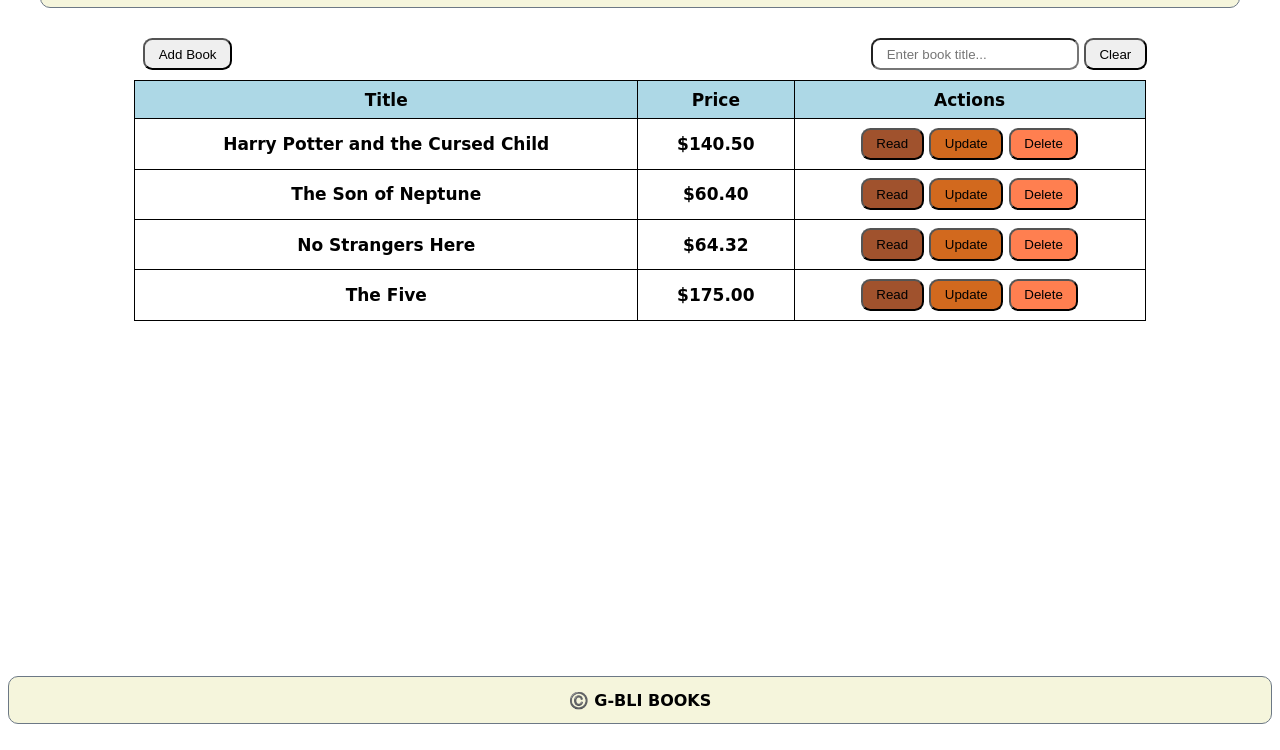
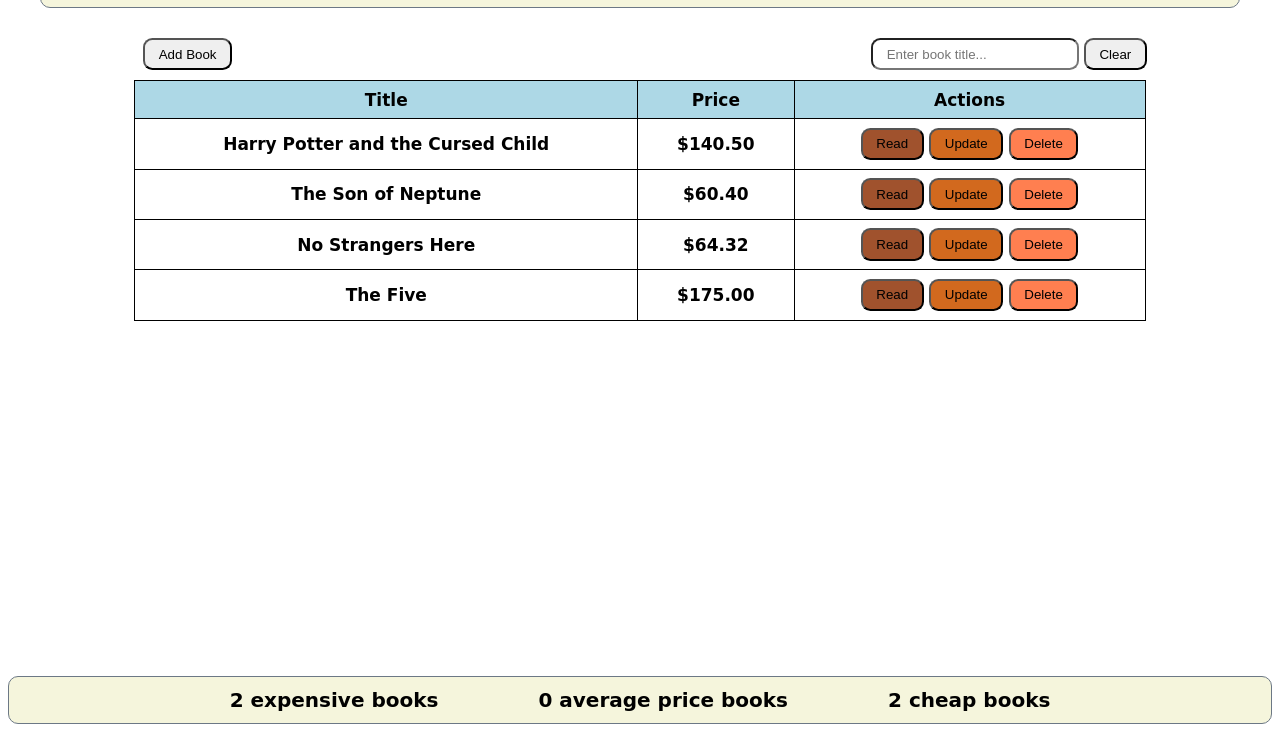
Before and after one commit to avivgib/Book-Sho, a plain HTML site: page index.html in a window 1280 px wide. Shown: the part 66-816 px from the top of the page. Drawn offline with Linux system fonts and the light colour scheme.

Commit message:
Add book statistics to footer

```diff
--- a/css/style.css
+++ b/css/style.css
@@ -223,3 +223,15 @@ pre {
 .hide {
     display: none;
 }
+
+.statistic-container {
+    display: flex;
+    align-items: center;
+    justify-content: center;
+    gap: 100px;
+    font-size: 2.5em;
+}
+
+/* .statistic-container span {
+    color: black;
+} */
--- a/index.html
+++ b/index.html
@@ -8,7 +8,6 @@
   </head>
 
   <body onload="onInit()">
-
     <header>
       <h1>Book Shop</h1>
     </header>
@@ -18,11 +17,17 @@
         <button class="add-book-btn" onclick="onAddBook()">Add Book</button>
 
         <div class="filter-container">
-            <input oninput="onSetFilterBy(event, this)" class="input-filter" type="text"
-                placeholder="Enter book title..." name="by-title" />
-          <button class="clear-btn" onclick="onClearFilter(event)">Clear</button>
+          <input
+            oninput="onSetFilterBy(event, this)"
+            class="input-filter"
+            type="text"
+            placeholder="Enter book title..."
+            name="by-title"
+          />
+          <button class="clear-btn" onclick="onClearFilter(event)">
+            Clear
+          </button>
         </div>
-
       </section>
       <table>
         <thead>
@@ -37,19 +42,24 @@
 
         <div onclick="handleCloseModal(event)" class="backdrop">
           <section class="modal book-details-modal">
-            <button onclick="handleCloseModal(event)" class="close-btn">x</button>
-            <div class="details-container">
-            </div>
+            <button onclick="handleCloseModal(event)" class="close-btn">
+              x
+            </button>
+            <div class="details-container"></div>
           </section>
         </div>
-
       </table>
     </section>
 
     <div class="user-msg hide"></div>
 
     <footer>
-      <h1>©️ G-BLI BOOKS</h1>
+      <!-- <h1>©️ G-BLI BOOKS</h1> -->
+      <h1 class="statistic-container">
+        <article class="expensive-count"><span></span> expensive books</article>
+        <article class="average-count"><span></span> average price books</article>
+        <article class="cheap-count"><span></span> cheap books</article>
+      </h1>
     </footer>
 
     <!-- Model -->
--- a/js/book.controller.js
+++ b/js/book.controller.js
@@ -5,6 +5,7 @@ var gLayout = loadFromStorage(LAYOUT_KEY) || 'table'
 
 function onInit() {
     renderBooks()
+    renderStatistics()
 }
 
 function renderBooks() {
@@ -49,7 +50,7 @@ function renderBookDetailsModal(book) {
                 <img class="book-cover" src="img/${book.imgUrl}" alt="${book.title} cover">
                 <div class="book-info">
                     <article>Title: ${book.title}</article>
-                    <article>Price: ${book.price} ILS</article>
+                    <article>Price: $${book.price}</article>
                     <article>Author: ${book.author}</article>
                     <article>Print Length: ${book.printLength} pages</article>
                     <article>Publisher: ${book.publisher}</article>
@@ -69,6 +70,15 @@ function handleCloseModal(ev) {
     }
 }
 
+function renderStatistics() {
+    const bookStatistics = getBookStatistics()
+
+    document.querySelector('.cheap-count span').innerHTML = bookStatistics.cheap
+    document.querySelector('.average-count span').innerHTML = bookStatistics.average
+    document.querySelector('.expensive-count span').innerHTML = bookStatistics.expensive
+}
+
+
 function onUpdateBook(ev, bookId) {
     ev.stopPropagation()
     const newPrice = +prompt('Enter a new price', bookId.price)
@@ -82,6 +92,7 @@ function onUpdateBook(ev, bookId) {
 
     //DOM
     renderBooks()
+    renderStatistics()
 }
 
 function onRemoveBook(ev, bookId) {
@@ -97,6 +108,7 @@ function onRemoveBook(ev, bookId) {
 
     //DOM
     renderBooks()
+    renderStatistics()
 }
 
 function onAddBook() {
@@ -112,6 +124,7 @@ function onAddBook() {
 
     //DOM
     renderBooks()
+    renderStatistics()
 }
 
 function onSetFilterBy(ev, elInput) {
@@ -123,6 +136,7 @@ function onSetFilterBy(ev, elInput) {
 
     //DOM
     renderBooks()
+    renderStatistics()
 }
 
 function onClearFilter(ev) {
@@ -133,6 +147,7 @@ function onClearFilter(ev) {
 
     //DOM
     renderBooks()
+    renderStatistics()
 }
 
 function showSuccessMsg(txt) {
--- a/js/services/book.service.js
+++ b/js/services/book.service.js
@@ -81,3 +81,12 @@ function _saveBooks() {
 function setFilterBy(filterBy) {
     gFilterBy = filterBy
 }
+
+function getBookStatistics() {
+    return gBooks.reduce((acc, book) => {
+        if (book.price > 120) acc.expensive++
+        else if (book.price < 80) acc.cheap++
+        else acc.average++
+        return acc
+    }, { cheap: 0, average: 0, expensive: 0 })
+}
```
